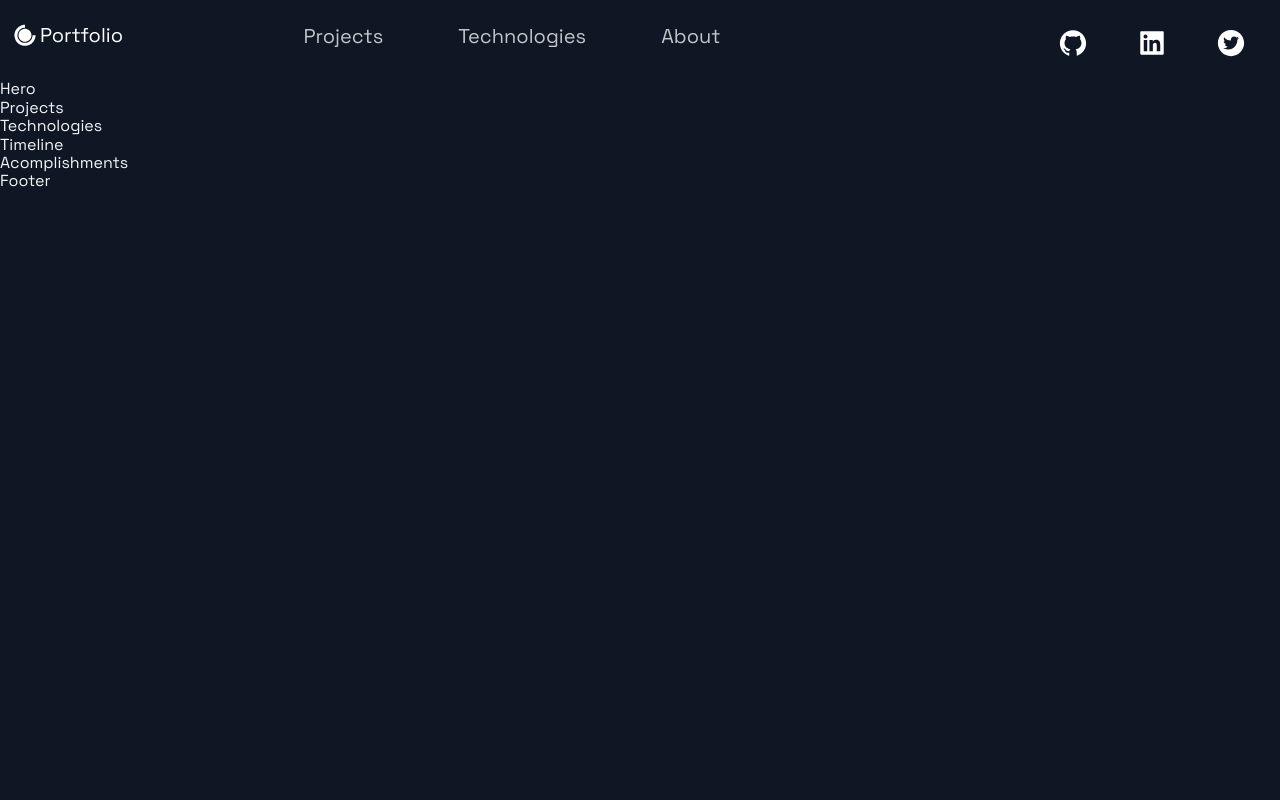
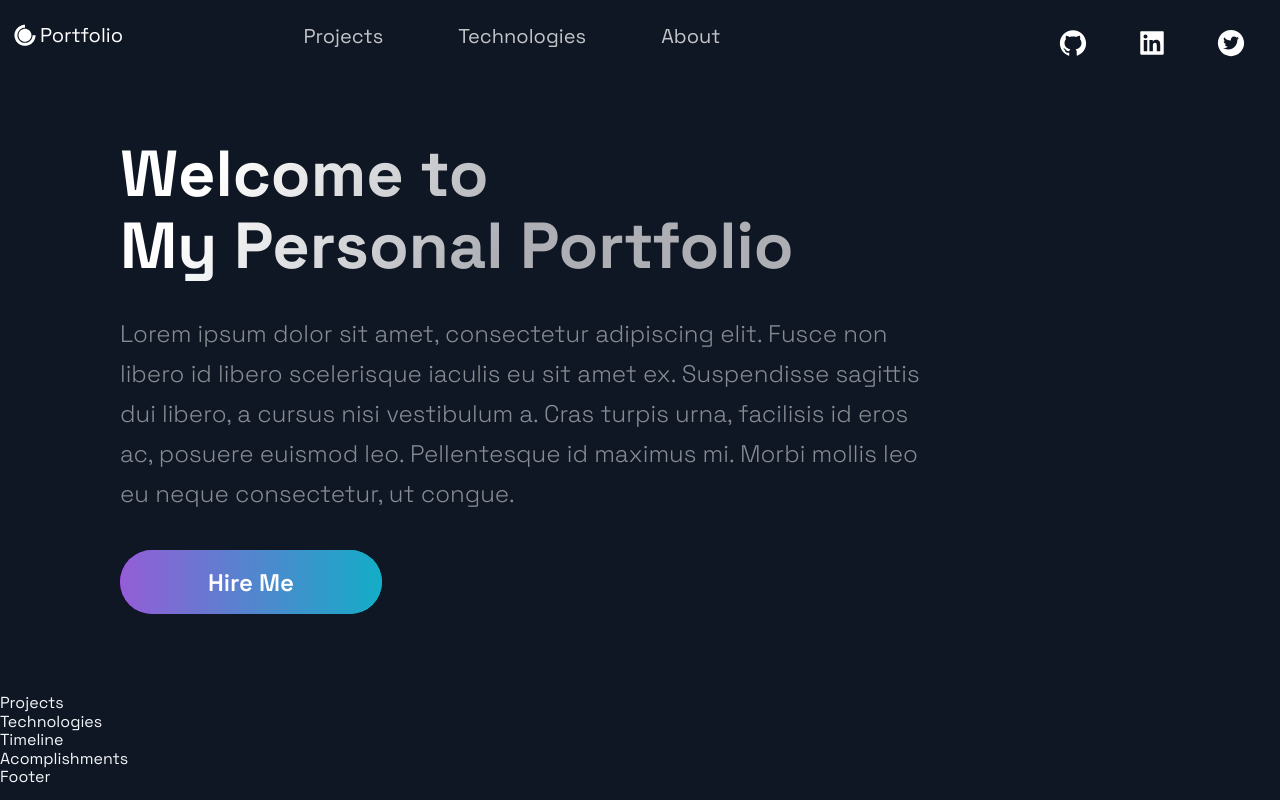
Before and after one commit to adi1506/portfolio_v2.0, a Next.js app: page / in a window 1280 px wide. Built offline with nearby package versions, Linux system fonts and the light colour scheme.

Commit message:
Hero Section added

```diff
--- a/src/components/Hero/Hero.js
+++ b/src/components/Hero/Hero.js
@@ -4,10 +4,19 @@ import { Section, SectionText, SectionTitle } from '../../styles/GlobalComponent
 import Button from '../../styles/GlobalComponents/Button';
 import { LeftSection } from './HeroStyles';
 
-const Hero = (props) => (
-  <div>
-    Hero
-  </div>
+const Hero = () => (
+  <Section row nopadding>
+    <LeftSection>
+      <SectionTitle main center>
+        Welcome to <br/>
+        My Personal Portfolio
+      </SectionTitle>
+      <SectionText>
+        Lorem ipsum dolor sit amet, consectetur adipiscing elit. Fusce non libero id libero scelerisque iaculis eu sit amet ex. Suspendisse sagittis dui libero, a cursus nisi vestibulum a. Cras turpis urna, facilisis id eros ac, posuere euismod leo. Pellentesque id maximus mi. Morbi mollis leo eu neque consectetur, ut congue.
+      </SectionText>
+      <Button onClick={() => window.location = 'mailto:adityachatterjee891@gmail.com'}>Hire Me</Button>
+    </LeftSection>
+  </Section>
 );
 
 export default Hero;
```
